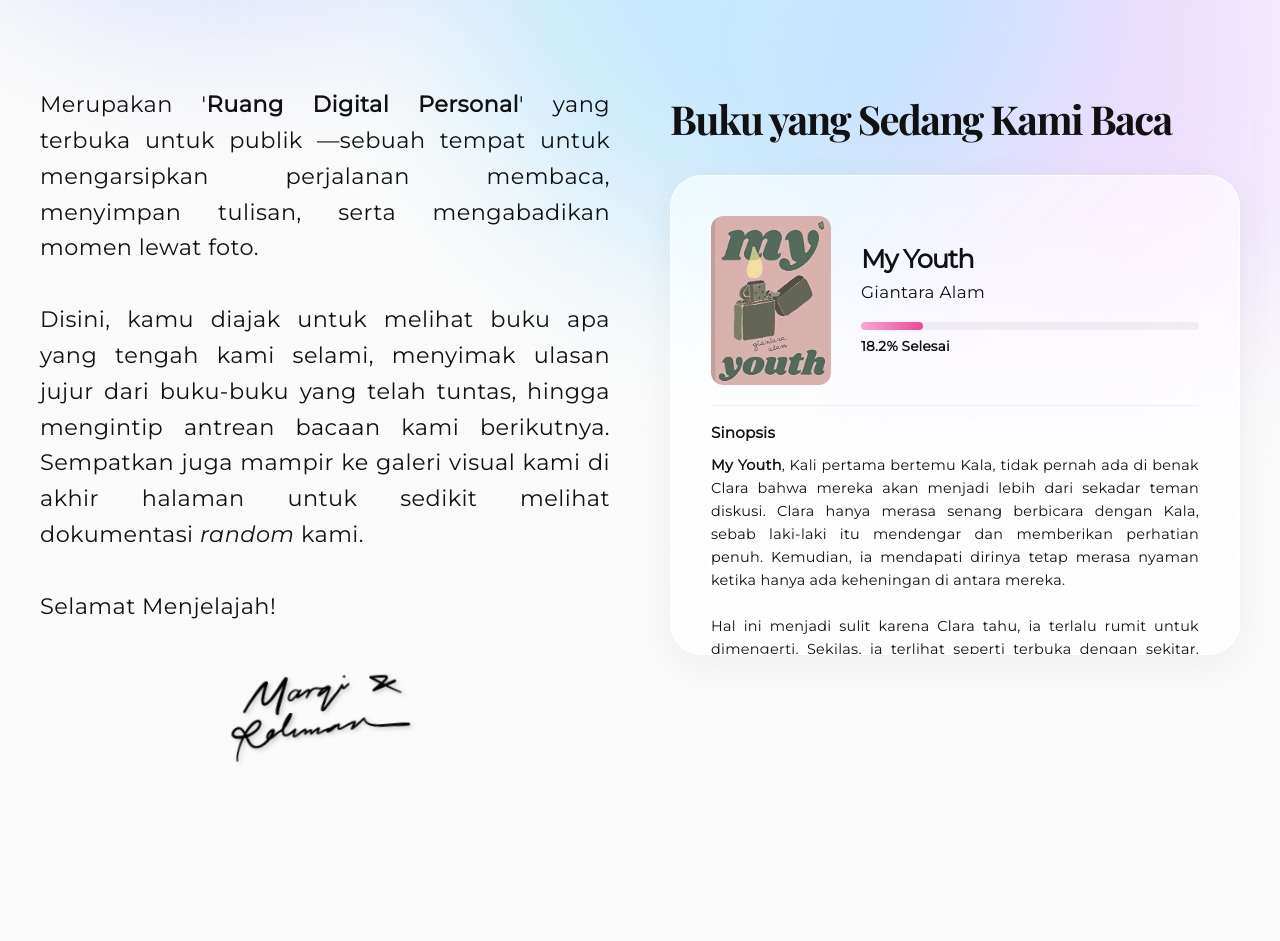
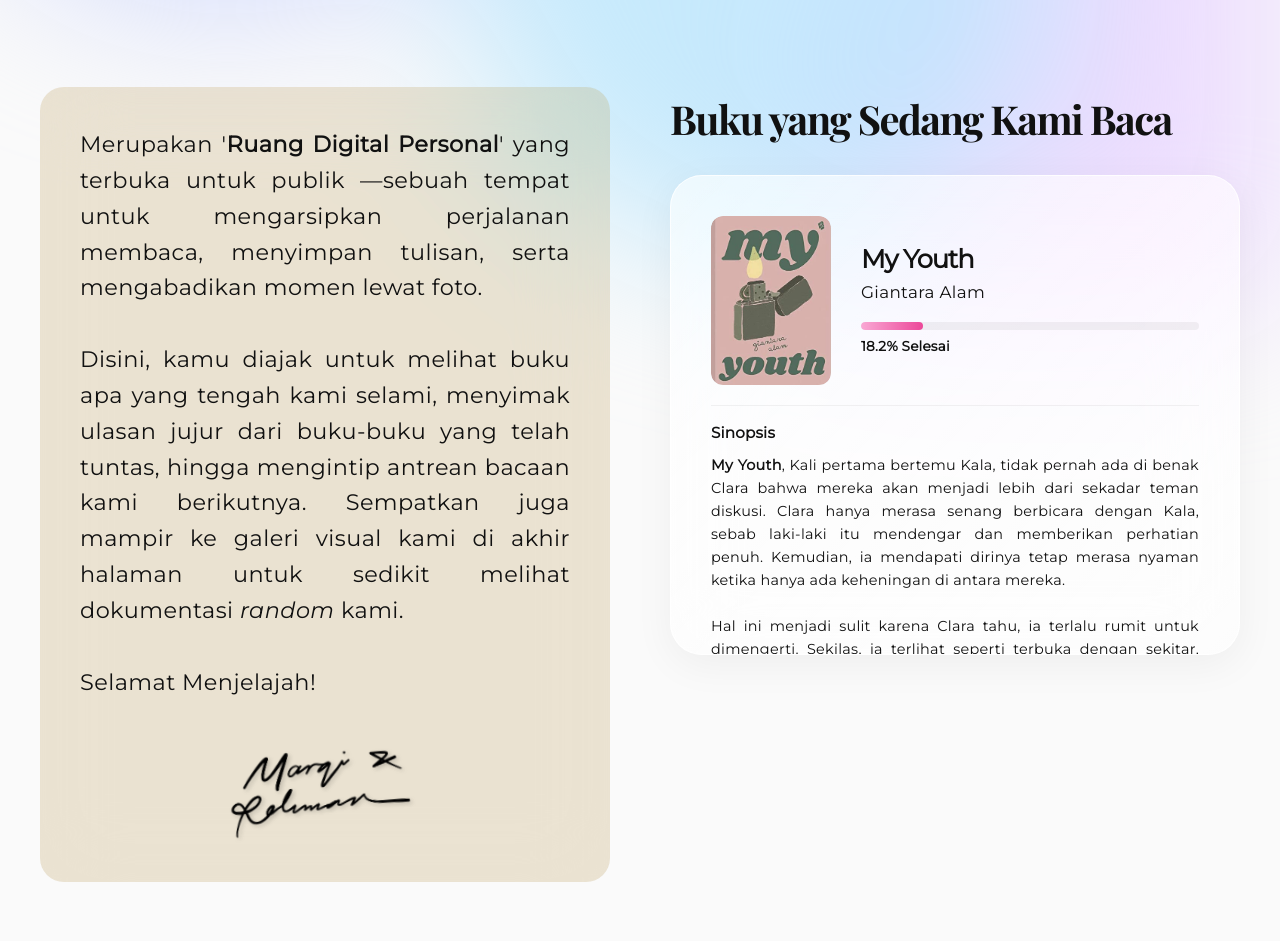
Before and after one commit to firmandikarohman-web/rak-buku-cera, a plain HTML site: page index.html in a window 1280 px wide. Shown: the part 500-1441 px from the top of the page. Drawn offline with nearby package versions, Linux system fonts and the light colour scheme.

Commit message:
Refactor HTML structure and improve formatting

```diff
--- a/index.html
+++ b/index.html
@@ -20,7 +20,9 @@
     <!-- Fonts -->
     <link rel="preconnect" href="https://fonts.googleapis.com">
     <link rel="preconnect" href="https://fonts.gstatic.com" crossorigin>
-    <link href="https://fonts.googleapis.com/css2?family=Montserrat:ital@0;1&family=Playfair+Display:wght@700&display=swap" rel="stylesheet">
+    <link
+        href="https://fonts.googleapis.com/css2?family=Montserrat:ital@0;1&family=Playfair+Display:wght@700&display=swap"
+        rel="stylesheet">
 
     <!-- Icons -->
     <script src="https://unpkg.com/feather-icons"></script>
@@ -79,9 +81,17 @@
         <div class="desktop-split">
             <!-- Home Tagline Section -->
             <section id="home-desc" class="hero section-scroll" style="min-height: auto; padding-top: 0;">
-                <div class="hero-content">
-                    <p class="tagline reveal-stagger">Merupakan '<b>Ruang Digital Personal</b>' yang terbuka untuk publik —sebuah tempat untuk mengarsipkan perjalanan membaca, menyimpan tulisan, serta mengabadikan momen lewat foto.<br><br>Disini, kamu diajak untuk melihat buku apa yang tengah kami selami, menyimak ulasan jujur dari buku-buku yang telah tuntas, hingga mengintip antrean bacaan kami berikutnya. Sempatkan juga mampir ke galeri visual kami di akhir halaman untuk sedikit melihat dokumentasi <i>random</i> kami.<br><br>Selamat Menjelajah!</p>
-                    <img src="assets/margi-rohman.png" class="margi-rohman" alt="Margi-Rohman" />
+                <div class="glass-card"
+                    style="padding: 40px; border-radius: 24px; max-width: 700px; width: 100%; background: rgba(197, 171, 116, 0.3); border: none; box-shadow: none;">
+                    <div class="hero-content">
+                        <p class="tagline reveal-stagger">Merupakan '<b>Ruang Digital Personal</b>' yang terbuka untuk
+                            publik —sebuah tempat untuk mengarsipkan perjalanan membaca, menyimpan tulisan, serta
+                            mengabadikan momen lewat foto.<br><br>Disini, kamu diajak untuk melihat buku apa yang tengah
+                            kami selami, menyimak ulasan jujur dari buku-buku yang telah tuntas, hingga mengintip antrean
+                            bacaan kami berikutnya. Sempatkan juga mampir ke galeri visual kami di akhir halaman untuk
+                            sedikit melihat dokumentasi <i>random</i> kami.<br><br>Selamat Menjelajah!</p>
+                        <img src="assets/margi-rohman.png" class="margi-rohman" alt="Margi-Rohman" />
+                    </div>
                 </div>
 
                 <!-- Scroll Down Arrow -->
@@ -142,7 +152,13 @@
                         </div>
                     </div>
                     <p class="about-narrative text-lead">
-                        "Sesibuk apa pun hari yang terlewati, membaca buku adalah jeda yang selalu kami usahakan. Bagi kami, memaknai kalimat demi kalimat adalah upaya kecil untuk terus mengisi gelas pengetahuan. Tak perlu terburu-buru menghabiskan banyak halaman; secukupnya saja, asalkan konsisten. Lewat Rak Buku Cera, kami berharap ruang ini bisa menjadi inspirasi bagi siapa pun yang sedang mencari teman bacaan di kala senggang. Mari jadikan membaca sebagai kebiasaan yang menyenangkan—berdiskusi, bertukar pikiran, dan mencatat setiap makna, agar waktu yang dilalui bersama selalu meninggalkan jejak yang bermanfaat."
+                        "Sesibuk apa pun hari yang terlewati, membaca buku adalah jeda yang selalu kami usahakan. Bagi
+                        kami, memaknai kalimat demi kalimat adalah upaya kecil untuk terus mengisi gelas pengetahuan.
+                        Tak perlu terburu-buru menghabiskan banyak halaman; secukupnya saja, asalkan konsisten. Lewat
+                        Rak Buku Cera, kami berharap ruang ini bisa menjadi inspirasi bagi siapa pun yang sedang mencari
+                        teman bacaan di kala senggang. Mari jadikan membaca sebagai kebiasaan yang
+                        menyenangkan—berdiskusi, bertukar pikiran, dan mencatat setiap makna, agar waktu yang dilalui
+                        bersama selalu meninggalkan jejak yang bermanfaat."
                     </p>
                 </div>
             </div>
```
